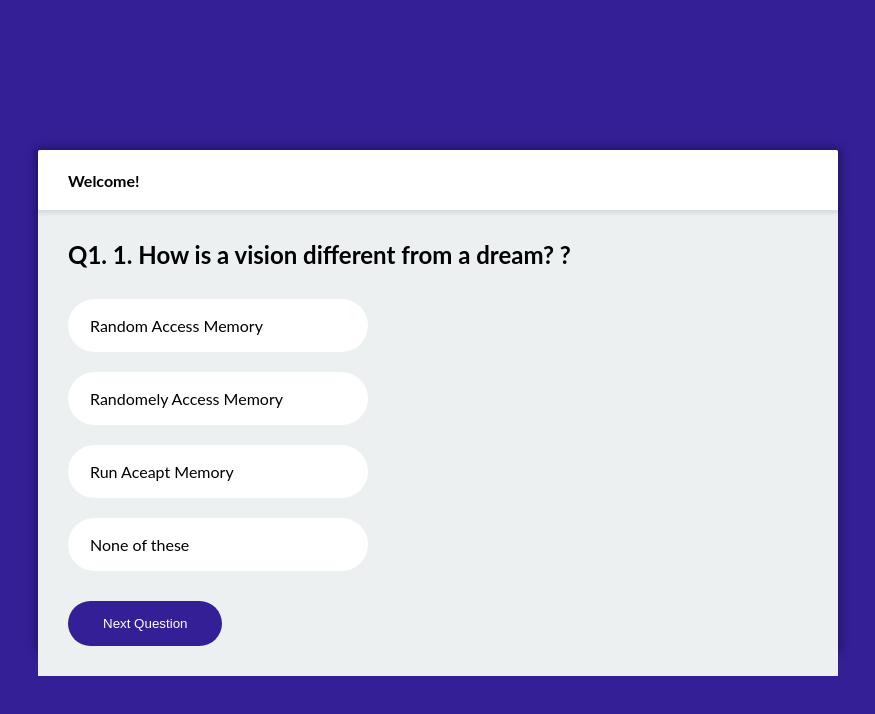
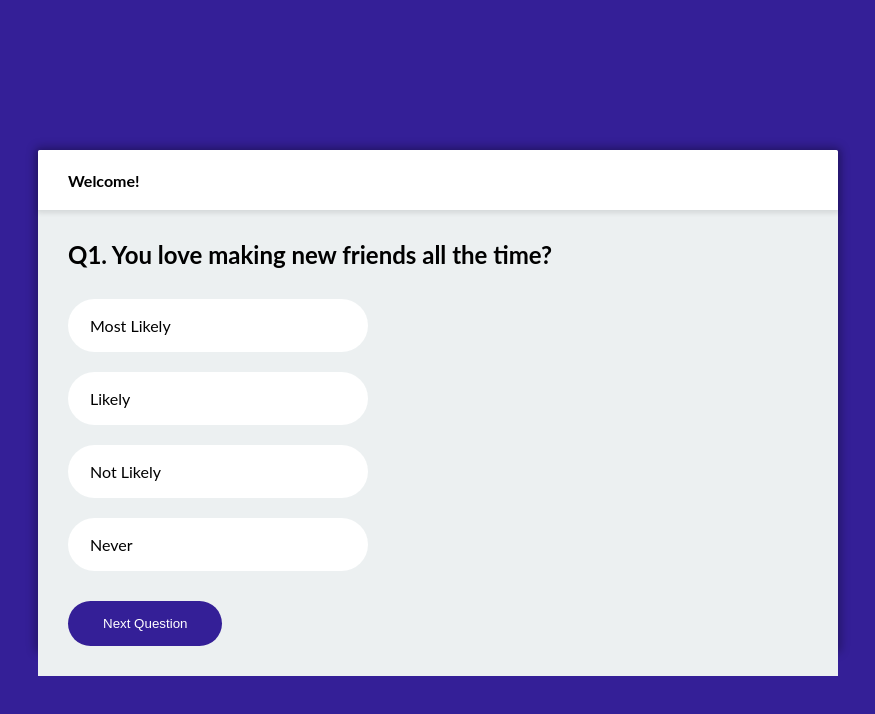
Before and after one commit to ableally/Quiz, a plain HTML site: page quiz.html in a window 1280 px wide. Shown: the whole page, without its empty margins (202-1077 px from the left). Drawn offline with Linux system fonts and the light colour scheme.

Commit message:
quiz version 1

```diff
--- a/dist/css/style.css
+++ b/dist/css/style.css
@@ -19,8 +19,7 @@ body {
   width: 400px;
 }
 
-.welcome_form {
-}
+
 
 .welcome_form input,
 .welcome_form button {
@@ -150,7 +149,8 @@ body {
 
 .username,
 .userpoints,
-.usertime {
+.usertime,
+.uservalue {
   color: #fff;
   text-align: center;
   margin-top: 15px;
--- a/dist/js/site.js
+++ b/dist/js/site.js
@@ -1,42 +1,105 @@
-
 let questions = [
   {
     id: 1,
-    question: "1.	How is a vision different from a dream? ?",
-    answer: "Random Access Memory",
-    options: [
-      "Random Access Memory",
-      "Randomely Access Memory",
-      "Run Aceapt Memory",
-      "None of these"
-    ]
+    question: "	You love making new friends all the time? ",
   },
   {
     id: 2,
-    question: "What is the full form of CPU?",
-    answer: "Central Processing Unit",
-    options: [
-      "Central Program Unit",
-      "Central Processing Unit",
-      "Central Preload Unit",
-      "None of these"
-    ]
+    question: "	You are more of a player on the ground rather than a spectator? ",
+
   },
   {
     id: 3,
-    question: "What is the full form of E-mail",
-    answer: "Electronic Mail",
-    options: [
-      "Electronic Mail",
-      "Electric Mail",
-      "Engine Mail",
-      "None of these"
-    ]
+    question: "	You are a livewire who cannot sit idle doing nothing most of the time? ",
+
+  },
+  {
+    id: 4,
+    question: "	You are always in search of new ideas and solutions to problems ",
+
+  },
+  {
+    id: 5,
+    question: "	Theories, lectures and philosophical reflections cannot hold your attention for long  ",
+
+  },
+  {
+    id: 6,
+    question: " You are a flexible and adaptable person ",
+  },
+  {
+    id: 7,
+    question: " You have an excellent innate talent to persuade people",
+
+  },
+  {
+    id: 8,
+    question: " You are largely a self-driven and self-motivated person who do not need anyone to oversee  you for any work/project you take up  ",
+
+  },
+  {
+    id: 9,
+    question: "	You are a keen observer of people and sensitive to their body language and minute shifts in their behaviour ",
+
+  },
+  {
+    id: 10,
+    question: "	You have an insatiable passion for the project you take up, no matter what, with exceptional tenacity and resilience to see it through ",
+
+  },
+  {
+    id: 11,
+    question: "	You are always brimming with new ideas and thoughts  ",
+  },
+  {
+    id: 12,
+    question: "You have a high sense of self-confidence and self-esteem  ",
+
+  },
+  {
+    id: 13,
+    question: "You always feel that there is a way to do things better ",
+
+  },
+  {
+    id: 14,
+    question: "	You can work alone or in a crowd or with a team if need be ",
+
+  },
+  {
+    id: 15,
+    question: "	Risks and challenges excite you  ",
+
+  },
+  {
+    id: 16,
+    question: " You love competition, run toward it and embrace it",
+  },
+  {
+    id: 17,
+    question: " You feel secure as an ideator, activator and getting your team run with you",
+
+  },
+  {
+    id: 18,
+    question: " You love most subjects and things under the Sun ",
+
+  },
+  {
+    id: 19,
+    question: " You are inclined to change the status quo and ways of doing things ",
+
+  },
+  {
+    id: 20,
+    question: "	You love innovating more than executing and managing organizational risks ",
+
   }
 ];
 
 let question_count = 0;
 let points = 0;
+let vals = 'Test';
 
 window.onload = function() {
   show(question_count);
@@ -54,19 +117,51 @@ function next() {
 
   let user_answer = document.querySelector("li.option.active").innerHTML;
   // check if the answer is right or wrong
-  if (user_answer == questions[question_count].answer) {
-    points += 10;
+  if (user_answer == "Most Likely") {
+    points += 2;
     sessionStorage.setItem("points", points);
   }
+  if (user_answer == "Likely") {
+    points += 1;
+    sessionStorage.setItem("points", points);
+  }
+  if (user_answer == "Not Likely") {
+    points += -1;
+    sessionStorage.setItem("points", points);
+  }
+  if (user_answer == "Never") {
+    points += -2;
+    sessionStorage.setItem("points", points);
+  }
+
+  if(points > 10)
+  {
+  vals = "Entraprenuer";
+  sessionStorage.setItem("vals", vals);
+  }
+  else
+  {
+    vals = "Intraprenuer";
+    sessionStorage.setItem("vals", vals);
+  }
+  // if (user_answer == questions[question_count].answer) {
+  //   points += 10;
+  //   sessionStorage.setItem("points", points);
+  // }
   console.log(points);
-
+ console.log(vals)
   question_count++;
   show(question_count);
 }
 
 function show(count) {
   let question = document.getElementById("questions");
-  let [first, second, third, fourth] = questions[count].options;
+  let [first, second, third, fourth] = [
+    "Most Likely",
+    "Likely",
+    "Not Likely",
+    "Never"
+  ]
 
   question.innerHTML = `
   <h2>Q${count + 1}. ${questions[count].question}</h2>
--- a/dist/js/userInfo.js
+++ b/dist/js/userInfo.js
@@ -1,6 +1,8 @@
 let user_name = sessionStorage.getItem("name");
 let user_points = sessionStorage.getItem("points");
 let user_time = sessionStorage.getItem("time");
+let user_vals = sessionStorage.getItem("vals");
 document.querySelector("span.name").innerHTML = user_name;
+document.querySelector("span.vals").innerHTML = user_vals;
 document.querySelector("span.points").innerHTML = user_points;
-document.querySelector("span.time_taken").innerHTML = user_time;
+// document.querySelector("span.time_taken").innerHTML = user_time;
```
Also changed, not shown: end.html (+2 -2 lines).
